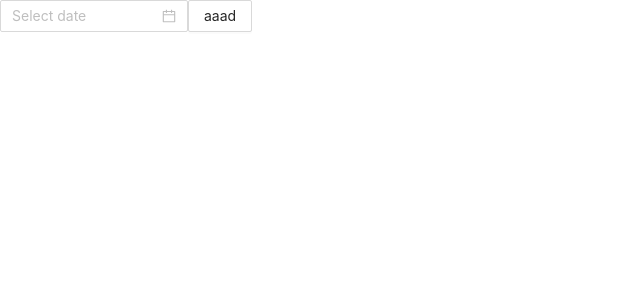
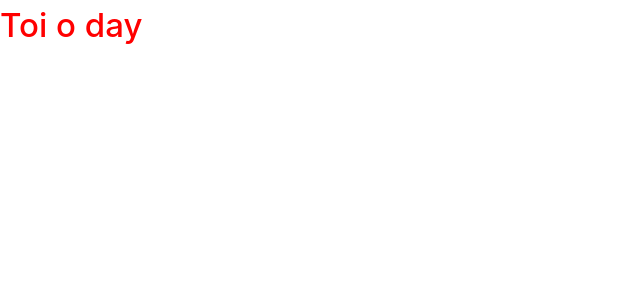
Before and after one commit to ngtankhoa/next-cv, a Next.js app: page / in a window 1280 px wide. Shown: the top 300 px of the page, without its empty margins (0-640 px from the left). Built offline with nearby package versions, Linux system fonts and the light colour scheme.

Commit message:
add styled-component

```diff
--- /dev/null
+++ b/pages/_document.tsx
@@ -0,0 +1,30 @@
+import Document, { DocumentContext } from 'next/document'
+import { ServerStyleSheet } from 'styled-components'
+
+export default class MyDocument extends Document {
+  static async getInitialProps(ctx: DocumentContext) {
+    const sheet = new ServerStyleSheet()
+    const originalRenderPage = ctx.renderPage
+
+    try {
+      ctx.renderPage = () =>
+        originalRenderPage({
+          enhanceApp: (App) => (props) =>
+            sheet.collectStyles(<App {...props} />),
+        })
+
+      const initialProps = await Document.getInitialProps(ctx)
+      return {
+        ...initialProps,
+        styles: (
+          <>
+            {initialProps.styles}
+            {sheet.getStyleElement()}
+          </>
+        ),
+      }
+    } finally {
+      sheet.seal()
+    }
+  }
+}
--- a/pages/index.tsx
+++ b/pages/index.tsx
@@ -1,5 +1,12 @@
 import Head from 'next/head';
-import { DatePicker, Button } from 'antd';
+import styled from 'styled-components';
+
+const Title = styled.p`
+    font-size: 33px;
+    font-weight: 500;
+    color: red;
+`;
+
 export default function Home() {
     return (
         <div>
@@ -12,8 +19,7 @@
                 <link rel='icon' href='/favicon.ico' />
             </Head>
             <div style={{ minHeight: '100vh' }}>
-                <DatePicker />
-                <Button title='aaa'>aaad</Button>
+                <Title>Toi o day</Title>
             </div>
         </div>
     );
```
Also changed, not shown: package.json (+6 -1 lines), .babelrc (added), 1 other file (tests, documents, lock files or other folders).
